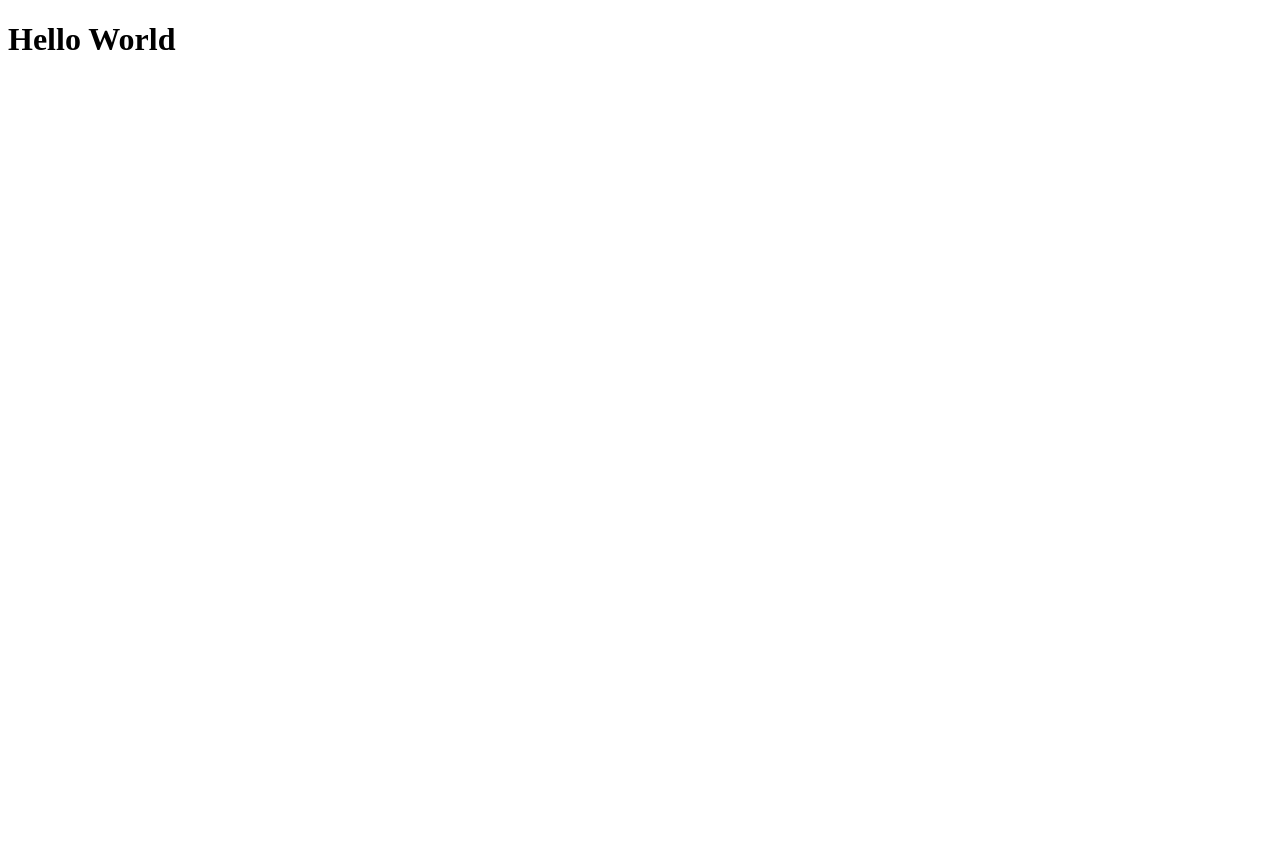
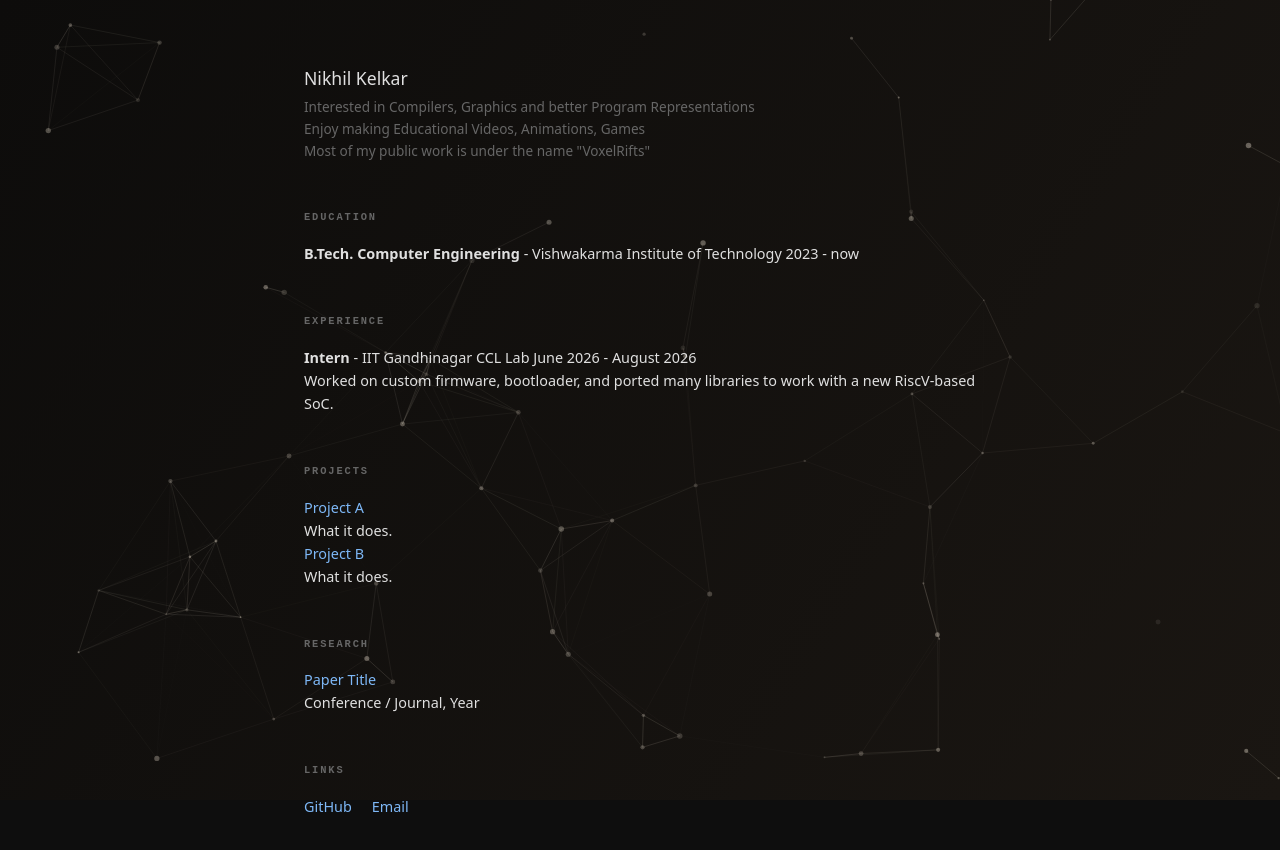
Before and after one commit to njkelkarv/portfolio, a plain HTML site: page index.html in a window 1280 px wide. Before the commit the page ends 800 px from the top, so only its background shows below. Drawn offline with Linux system fonts and the light colour scheme.

Commit message:
Scaffold

```diff
--- /dev/null
+++ b/background.js
@@ -0,0 +1,82 @@
+const canvas = document.getElementById('bg');
+const ctx = canvas.getContext('2d');
+
+const PARTICLE_COUNT = 72;
+const particles = [];
+
+function resize() {
+    canvas.width = window.innerWidth;
+    canvas.height = window.innerHeight;
+}
+
+function rand(min, max) { return Math.random() * (max - min) + min; }
+
+function createParticle() {
+    return {
+        x: rand(0, canvas.width),
+        y: rand(0, canvas.height),
+        r: rand(0.8, 2.8),
+        vx: rand(-0.12, 0.12),
+        vy: rand(-0.12, 0.12),
+        opacity: rand(0.1, 0.45),
+    };
+}
+
+function init() {
+    particles.length = 0;
+    for (let i = 0; i < PARTICLE_COUNT; i++) particles.push(createParticle());
+}
+
+function drawConnections() {
+    const threshold = 160;
+    for (let i = 0; i < particles.length; i++) {
+        for (let j = i + 1; j < particles.length; j++) {
+            const dx = particles[i].x - particles[j].x;
+            const dy = particles[i].y - particles[j].y;
+            const dist = Math.sqrt(dx * dx + dy * dy);
+            if (dist < threshold) {
+                const alpha = (1 - dist / threshold) * 0.40;
+                ctx.strokeStyle = `rgba(200, 190, 175, ${alpha})`;
+                ctx.lineWidth = 0.5;
+                ctx.beginPath();
+                ctx.moveTo(particles[i].x, particles[i].y);
+                ctx.lineTo(particles[j].x, particles[j].y);
+                ctx.stroke();
+            }
+        }
+    }
+}
+
+function draw() {
+    ctx.clearRect(0, 0, canvas.width, canvas.height);
+
+    const grad = ctx.createLinearGradient(0, 0, canvas.width, canvas.height);
+    grad.addColorStop(0, '#0d0c0b');
+    grad.addColorStop(1, '#1a1612');
+    ctx.fillStyle = grad;
+    ctx.fillRect(0, 0, canvas.width, canvas.height);
+
+    drawConnections();
+
+    for (const p of particles) {
+        ctx.beginPath();
+        ctx.arc(p.x, p.y, p.r, 0, Math.PI * 2);
+        ctx.fillStyle = `rgba(210, 200, 185, ${p.opacity})`;
+        ctx.fill();
+
+        p.x += p.vx;
+        p.y += p.vy;
+
+        if (p.x < -10) p.x = canvas.width + 10;
+        if (p.x > canvas.width + 10) p.x = -10;
+        if (p.y < -10) p.y = canvas.height + 10;
+        if (p.y > canvas.height + 10) p.y = -10;
+    }
+
+    requestAnimationFrame(draw);
+}
+
+window.addEventListener('resize', () => { resize(); init(); });
+resize();
+init();
+draw();
--- /dev/null
+++ b/data.js
@@ -0,0 +1,72 @@
+const public_name_git = ['s', 't', 'f', 'i', 'R', 'l', 'e', 'x', 'i', 'P'].join("").split("").reverse().join("");;
+const public_name = ['s', 't', 'f', 'i', 'R', 'l', 'e', 'x', 'o', 'V'].join("").split("").reverse().join("");;
+const public_github_url = `https://github.com/${public_name_git}`;
+
+const data = {
+    name: {
+        full: "Nikhil Kelkar",
+        lines: [
+            "Interested in Compilers, Graphics and better Program Representations",
+            "Enjoy making Educational Videos, Animations, Games",
+            "Most of my public work is under the name \"VoxelRifts\"",
+        ],
+    },
+    education: [
+        { degree: "B.Tech. Computer Engineering", school: "Vishwakarma Institute of Technology", year: "2023 - now" },
+    ],
+    projects: [
+        { title: "Project A", description: "What it does.", url: "#" },
+        { title: "Project B", description: "What it does.", url: "#" },
+    ],
+    research: [
+        { title: "Paper Title", venue: "Conference / Journal, Year", url: "#" },
+    ],
+    experience: [
+        { role: "Intern", org: "IIT Gandhinagar CCL Lab", period: "June 2026 - August 2026", notes: "Worked on custom firmware, bootloader, and ported many libraries to work with a new RiscV-based SoC." },
+    ],
+    links: [
+        { label: "GitHub", url: public_github_url },
+        { label: "Email", url: "mailto:njk777400@gmail.com" },
+    ],
+};
+
+function render(data) {
+    const $ = id => document.querySelector(`#${id}`);
+
+    const ns = $('name');
+    ns.innerHTML = `<h1>${data.name.full}</h1><div class="lines">${data.name.lines.join('<br>')}</div>`;
+
+    data.projects.forEach(p => {
+        const el = document.createElement('div');
+        el.innerHTML = `<a href="${p.url}">${p.title}</a><p>${p.description}</p>`;
+        $('projects').appendChild(el);
+    });
+
+    data.research.forEach(r => {
+        const el = document.createElement('div');
+        el.innerHTML = `<a href="${r.url}">${r.title}</a> <p><span>${r.venue}</span></p>`;
+        $('research').appendChild(el);
+    });
+
+    data.experience.forEach(e => {
+        const el = document.createElement('div');
+        el.innerHTML = `<strong>${e.role}</strong> - ${e.org} <span>${e.period}</span><p>${e.notes}</p>`;
+        $('experience').appendChild(el);
+    });
+
+    data.education.forEach(e => {
+        const el = document.createElement('div');
+        el.innerHTML = `<strong>${e.degree}</strong> - ${e.school} <span>${e.year}</span>`;
+        $('education').appendChild(el);
+    });
+
+    const ul = document.createElement('ul');
+    data.links.forEach(l => {
+        const li = document.createElement('li');
+        li.innerHTML = `<a href="${l.url}">${l.label}</a>`;
+        ul.appendChild(li);
+    });
+    $('links').appendChild(ul);
+}
+
+document.addEventListener('DOMContentLoaded', () => render(data));
--- a/index.html
+++ b/index.html
@@ -1,11 +1,43 @@
 <!DOCTYPE html>
 <html lang="en">
+
 <head>
-    <meta charset="UTF-8">
-    <meta name="viewport" content="width=device-width, initial-scale=1.0">
-    <title>Nikhil Kelkar</title>
+    <meta charset="UTF-8" />
+    <meta name="viewport" content="width=device-width, initial-scale=1.0" />
+    <title>Portfolio</title>
+    <link href="style.css" rel="stylesheet">
 </head>
+
 <body>
-    <h1>Hello World</h1>
+
+    <canvas id="bg"></canvas>
+
+    <main>
+        <section id="name"></section>
+
+        <section id="education">
+            <h2>Education</h2>
+        </section>
+
+        <section id="experience">
+            <h2>Experience</h2>
+        </section>
+
+        <section id="projects">
+            <h2>Projects</h2>
+        </section>
+
+        <section id="research">
+            <h2>Research</h2>
+        </section>
+
+        <section id="links">
+            <h2>Links</h2>
+        </section>
+    </main>
+
+    <script src="background.js"></script>
+    <script src="data.js"></script>
 </body>
+
 </html>
--- /dev/null
+++ b/style.css
@@ -0,0 +1,111 @@
+:root {
+    --bg: #0e0e0e;
+    --border: #2a2a2a;
+    --text: #e0e0e0;
+    --muted: #666;
+    --accent: #7eb8f7;
+    --font: system-ui, sans-serif;
+    --mono: 'Courier New', monospace;
+}
+
+* {
+    margin: 0;
+    padding: 0;
+    box-sizing: border-box;
+}
+
+body {
+    background: var(--bg);
+    color: var(--text);
+    font-family: var(--font);
+    font-size: 0.9rem;
+    line-height: 1.6;
+    overflow-y: auto;
+}
+
+canvas {
+    position: fixed;
+    inset: 0;
+    z-index: 0;
+}
+
+main {
+    position: relative;
+    z-index: 1;
+    max-width: 720px;
+    margin: 0 auto;
+    padding: 4rem 1.5rem;
+    display: flex;
+    flex-direction: column;
+    gap: 3rem;
+}
+
+#name h1 {
+    font-size: 1.1rem;
+    font-weight: 500;
+}
+
+#name .lines {
+    color: var(--muted);
+    font-size: 0.85rem;
+    margin-top: 0.25rem;
+}
+
+section>h2 {
+    font-size: 0.65rem;
+    font-family: var(--mono);
+    text-transform: uppercase;
+    letter-spacing: 0.18em;
+    color: var(--muted);
+    margin-bottom: 1rem;
+}
+
+.item {
+    padding: 0.6rem 0;
+    border-bottom: 1px solid var(--border);
+}
+
+.item:last-child {
+    border-bottom: none;
+}
+
+.item-title {
+    color: var(--text);
+    font-weight: 500;
+}
+
+.item-title a {
+    color: var(--text);
+    text-decoration: none;
+}
+
+.item-title a:hover {
+    color: var(--accent);
+}
+
+.item-meta {
+    color: var(--muted);
+    font-size: 0.8rem;
+}
+
+.item-lines {
+    color: var(--muted);
+    font-size: 0.85rem;
+    margin-top: 0.2rem;
+}
+
+a {
+    color: var(--accent);
+    text-decoration: none;
+}
+
+a:hover {
+    text-decoration: underline;
+}
+
+ul {
+    list-style: none;
+    display: flex;
+    gap: 1.25rem;
+    flex-wrap: wrap;
+}
```
